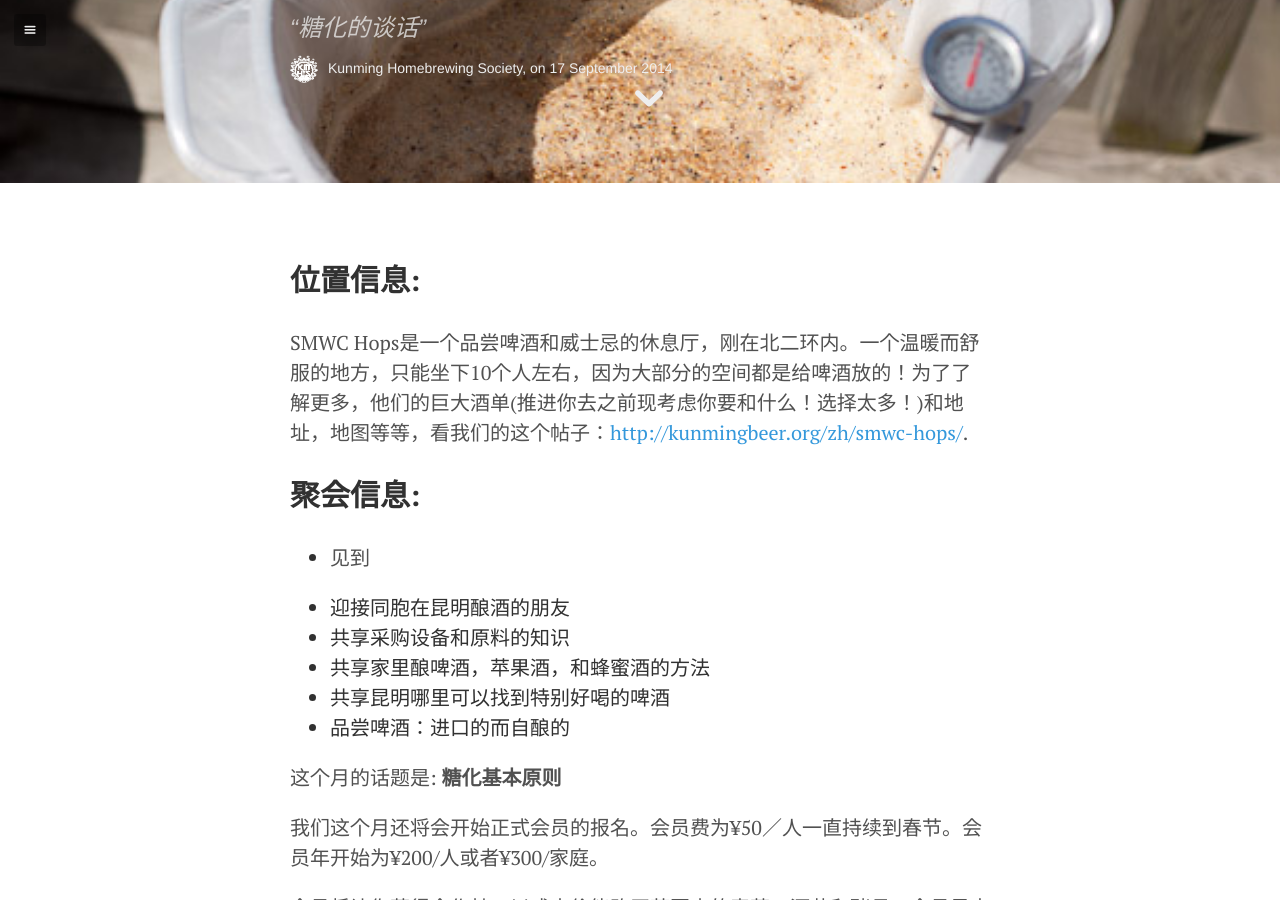
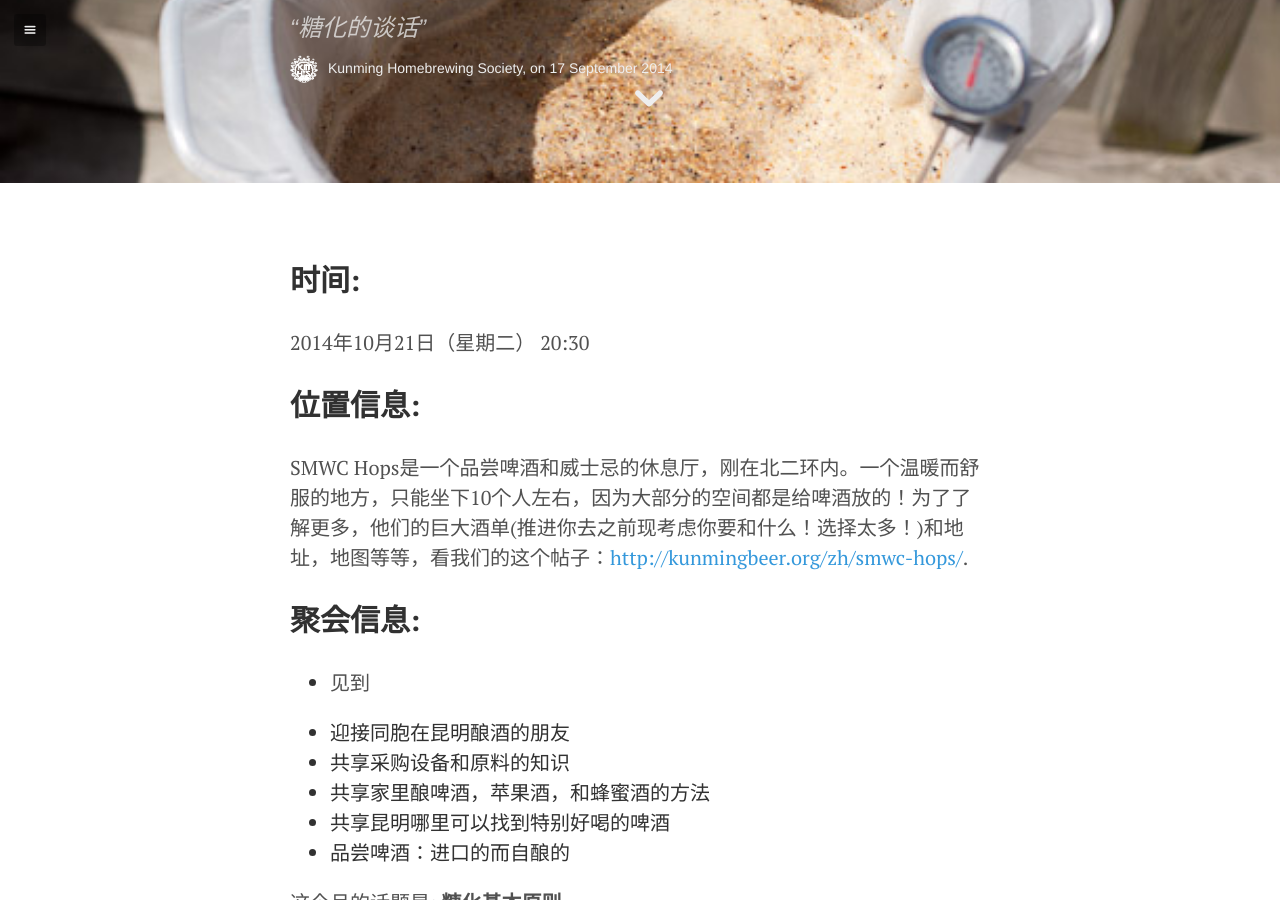
Before and after one commit to darryl-snow/khs, a Jekyll site: the page built from _posts/zh/2014-09-17-shiyue-juhui.md, in a window 1280 px wide and 900 px high, scrolled down 717 px. Built offline with Jekyll 4.4.1, drawn with Linux system fonts in a browser that asks for light colours; Markdown is read by kramdown in place of the engine named in the settings.

```diff
--- a/_posts/zh/2014-09-17-shiyue-juhui.md
+++ b/_posts/zh/2014-09-17-shiyue-juhui.md
@@ -5,6 +5,11 @@ quote: 糖化的谈话
 image: /media/2014-09-17-october-meetup/cover.jpg
 video: false
 ---
+
+## 时间:
+
+2014年10月21日（星期二）
+20:30
 
 ## 位置信息:
 
```
Also changed, not shown: _posts/en/2014-09-17-october-meetup.md (+5 -0 lines).
